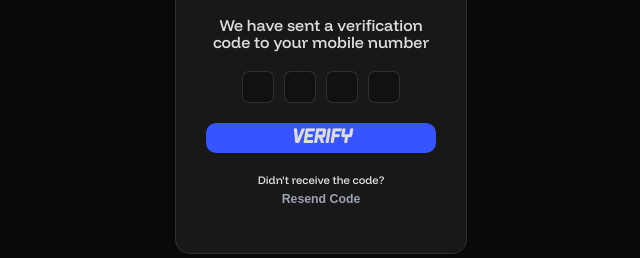
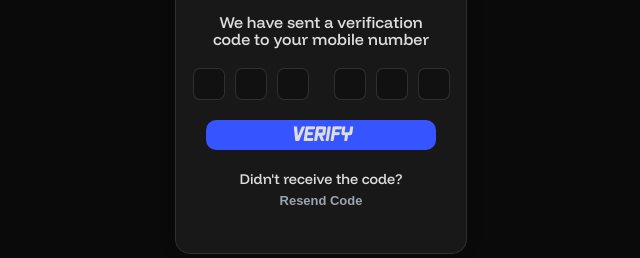
Before and after one commit to negatiwe/ITEC, a plain HTML site: page otp-verification.html in a window 1280 px wide. Shown: the part 317-575 px from the top of the page, 319-959 px from the left. Drawn offline with Linux system fonts and the light colour scheme.

Commit message:
Fixed some bugs and added OTP Verification front-end

```diff
--- a/otp-verification.html
+++ b/otp-verification.html
@@ -21,6 +21,8 @@
                     <input required = "required" maxlength = "1" type = "text" class = "otp-input" id = "otp-input2" inputmode = "numeric" pattern = "[0-9]*" autocomplete = "off">
                     <input required = "required" maxlength = "1" type = "text" class = "otp-input" id = "otp-input3" inputmode = "numeric" pattern = "[0-9]*" autocomplete = "off">
                     <input required = "required" maxlength = "1" type = "text" class = "otp-input" id = "otp-input4" inputmode = "numeric" pattern = "[0-9]*" autocomplete = "off">
+                    <input required = "required" maxlength = "1" type = "text" class = "otp-input" id = "otp-input5" inputmode = "numeric" pattern = "[0-9]*" autocomplete = "off">
+                    <input required = "required" maxlength = "1" type = "text" class = "otp-input" id = "otp-input6" inputmode = "numeric" pattern = "[0-9]*" autocomplete = "off">
                 </div>
             <button class = "verifyButton" type = "submit">VERIFY</button>
             <p class = "resendNote">Didn't receive the code? <button class = "resendBtn">Resend Code</button></p>
--- a/stylesheet/otp-verification.css
+++ b/stylesheet/otp-verification.css
@@ -91,7 +91,7 @@ body {
 }
 
 .resendNote {
-    font-size: 0.7em;
+    font-size: 0.9em;
     color: var(--white);
     width: 100%;
     display: flex;
@@ -107,6 +107,10 @@ body {
     border: none;
     color: rgba(156, 163, 175, 1);
     cursor: pointer;
-    font-size: 1.1em;
+    font-size: 0.9em;
     font-weight: 700;
 }
+
+#otp-input4 {
+    margin-left: 15px;
+}
```
Also changed, not shown: phone-verification.html (deleted, +0 -10 lines).
